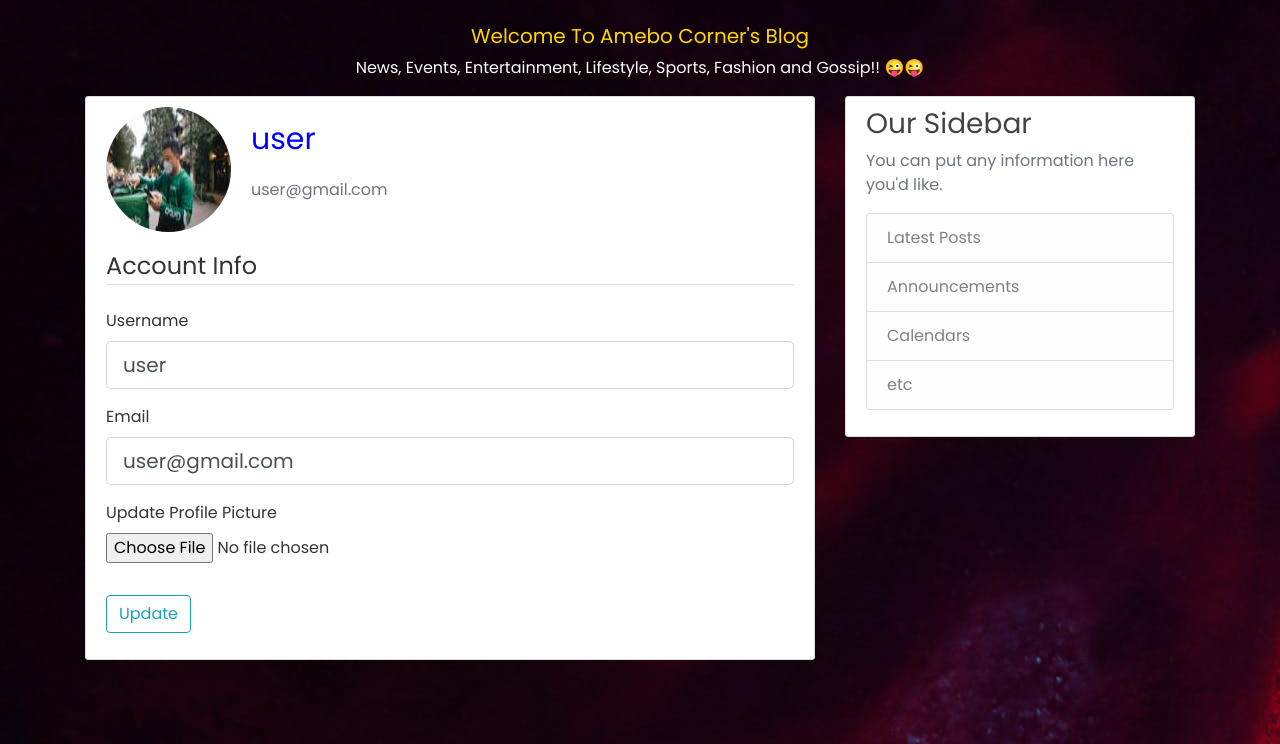
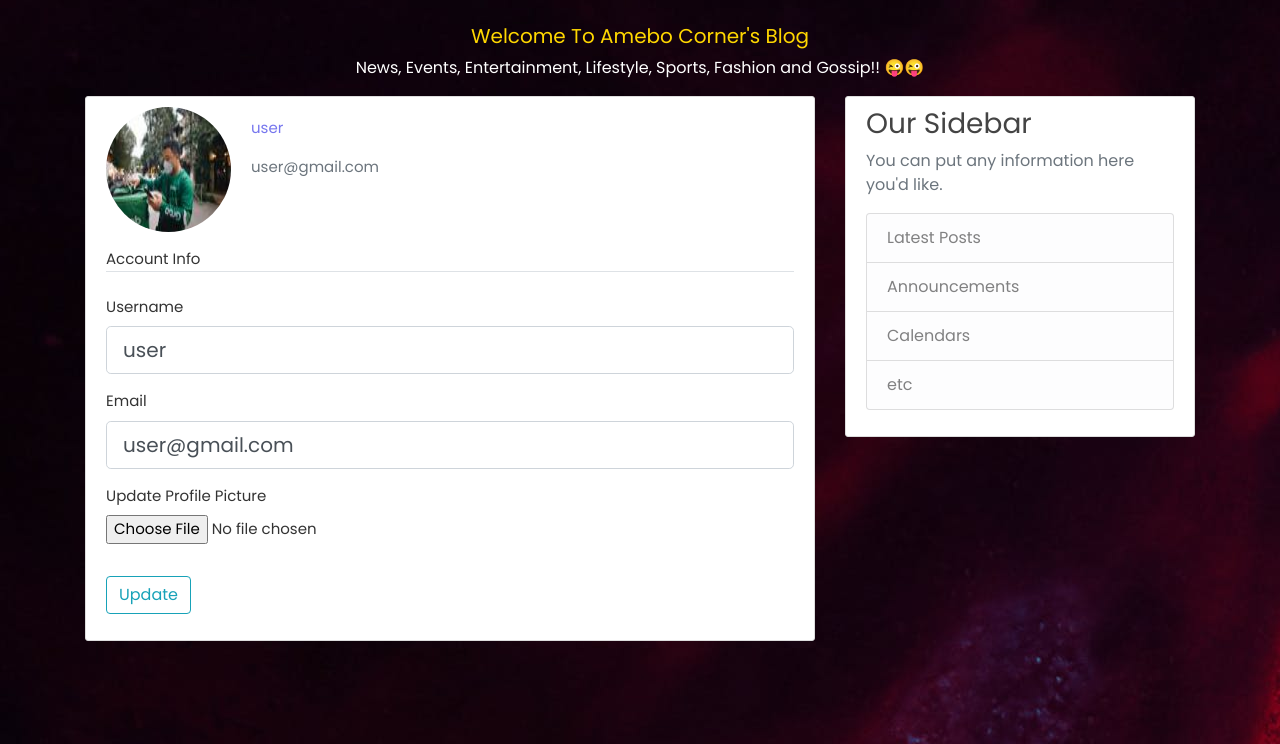
Before and after one commit to Pure-coder007/Blog-App, a Flask app: page /account in a window 1280 px wide. Shown: the part 56-800 px from the top of the page. Run offline with Flask 3, Linux system fonts and the light colour scheme; a user stored in the database is signed in; some libraries are stand-ins or nearby versions.

```diff
--- a/flaskblog/templates/account.html
+++ b/flaskblog/templates/account.html
@@ -1,18 +1,18 @@
 {% extends 'layout.html' %}
 {% block content %}
-    <div class="content-section">
+    <div class="content-section" style="font-size: 15px;">
         <div class="media">
             <img src="{{ image_file }}" alt="" class="rounded-circle account-img">
             <div class="media-body">
-                <p class="account-heading" style="font-size: 30px; color:blue; margin-top: 10px; font-weight:light;">{{ current_user.username }}</p>
-                <p class="text-secondary">{{ current_user.email }}</p>
+                <p class="account-heading" style="font-size: 15px; color:rgb(118, 118, 238); margin-top: 10px; font-weight:light;">{{ current_user.username }}</p>
+                <p class="text-secondary" style="font-size: 15px;">{{ current_user.email }}</p>
             </div>
         </div>
 
                 <form action="" method="POST" enctype="multipart/form-data">
                     {{ form.hidden_tag() }}
                         <fieldset class="form-group">
-                            <legend class="border-bottom mb-4">Account Info</legend>
+                            <legend class="border-bottom mb-4" style="font-size: 15px;">Account Info</legend>
 
                             <!--Creating the username field and also checking for errors-->
                                 <div class="form-group">
```
